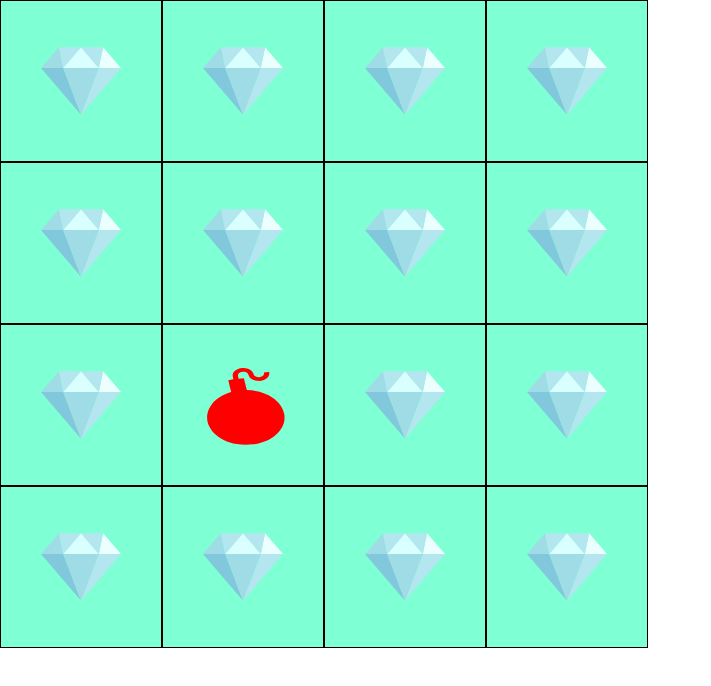
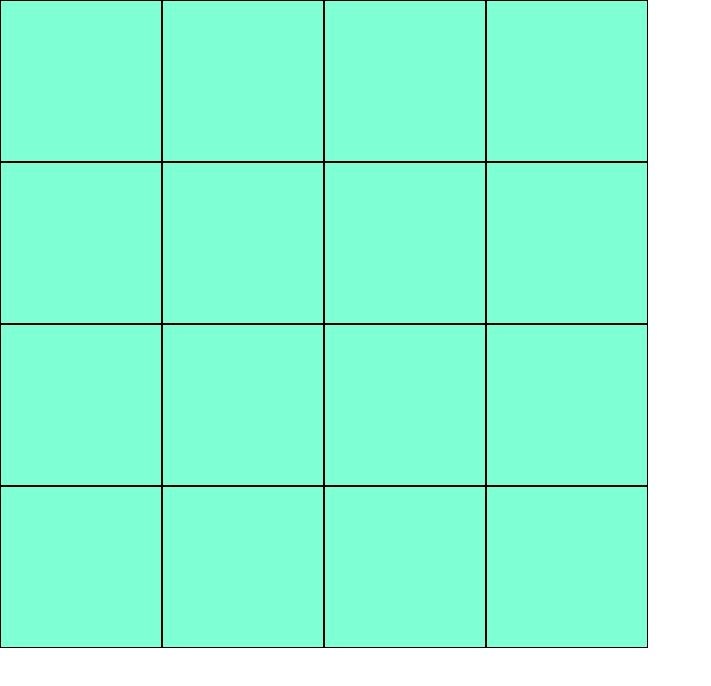
Before and after one commit to StrtMilne/E53-Mine-Your-Business, a React (Create React App) app in the folder client/: page / in a window 1280 px wide. Shown: the top 686 px of the page, without its empty margins (0-711 px from the left). Built offline with nearby package versions, Linux system fonts and the light colour scheme.

Commit message:
added hiden tiles

```diff
--- a/client/src/components/Tile.js
+++ b/client/src/components/Tile.js
@@ -3,16 +3,20 @@ import "./static/Tile.css";
 import bombImage from "../assets/bomb.svg";
 import gemImage from "../assets/gem.svg";
 
-const Tile = ({tile, index}) => {
+const Tile = ({tile, index, setClicked}) => {
 
     const handleClick = function(event) {
         console.log("event:", event.target);
         console.log("event:", event.target.title);
+        // change tile.clicked to true
+        setClicked(event.target.id);
     }
 
     return(
-        <div id={index} title={tile.toString()} className="individual_tile"  onClick={handleClick} style={{border: "1px solid black"}}>
-           {tile ? <img src={bombImage} className="bomb-image" /> : <img src={gemImage} className="gem-image" />}
+        <div id={index} title={tile.value.toString()} className="individual_tile"  onClick={handleClick} style={{border: "1px solid black"}}>
+            {/* {tile.value ? <img src={bombImage} className="bomb-image" /> : <img src={gemImage} className="gem-image" />} */}
+            {tile.clicked && !tile.value ? <img src={gemImage} className="gem-image"/> : null}
+            {tile.clicked && tile.value ? <img src={bombImage} className="bomb-image"/> : null}
         </div>
     )
 };
--- a/client/src/components/TilesList.js
+++ b/client/src/components/TilesList.js
@@ -2,10 +2,10 @@ import React from "react";
 import Tile from "./Tile";
 import "./static/TileList.css";
 
-const TilesList = function ({tiles}) {
+const TilesList = function ({tiles, setClicked}) {
 
     const tileItems = tiles.map((tile, index) => {
-        return <Tile key={index} tile={tile} index={index} />
+        return <Tile key={index} tile={tile} index={index} setClicked={setClicked} />
     })
 
     return(
--- a/client/src/components/static/Tile.css
+++ b/client/src/components/static/Tile.css
@@ -9,7 +9,7 @@
    align-items: center;
 }
 
-.gem-image {
+.gemimage {
     width: 10vh;
     height: 10vh;
 }
--- a/client/src/containers/GameContainer.js
+++ b/client/src/containers/GameContainer.js
@@ -6,16 +6,39 @@ const GameContainer = function () {
     const [tiles, setTiles] = useState([]);
 
     useEffect(() => {
-        const defaultArray =
-            [false, false, false, false, false, false, false, false, false, false, false, false, false, false, false, false];
+        const defaultArray = [
+            {value: false, clicked: false},
+            {value: false, clicked: false},
+            {value: false, clicked: false},
+            {value: false, clicked: false},
+            {value: false, clicked: false},
+            {value: false, clicked: false},
+            {value: false, clicked: false},
+            {value: false, clicked: false},
+            {value: false, clicked: false},
+            {value: false, clicked: false},
+            {value: false, clicked: false},
+            {value: false, clicked: false},
+            {value: false, clicked: false},
+            {value: false, clicked: false},
+            {value: false, clicked: false},
+            {value: false, clicked: false}
+        ];
         const bombIndex = Math.floor(Math.random() * 16);
-        defaultArray[bombIndex] = true;
+        defaultArray[bombIndex].value = true;
         setTiles(defaultArray);
     }, [])
 
+    const setClicked = (index) => {
+        console.log("set click method called");
+        let temp = tiles.map(t => t);
+        temp[index].clicked = true;
+        setTiles(temp);
+    }
+
     return(
         <div>
-            <TilesList tiles={tiles}/>
+            <TilesList tiles={tiles} setClicked={setClicked}/>
         </div>
     )
 
```
